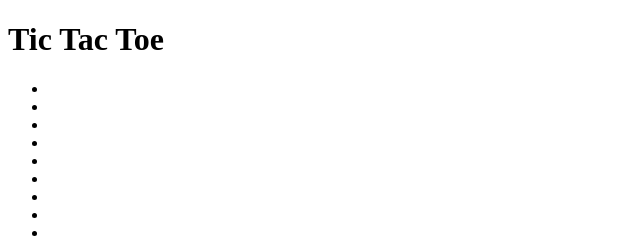
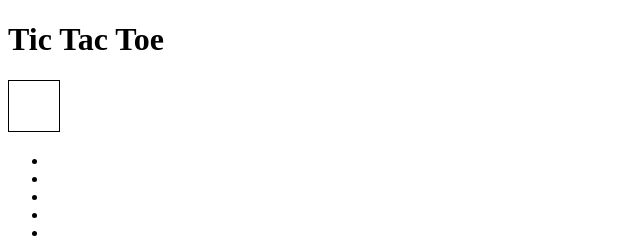
Before and after one commit to leifehetland/tictactoe, a plain HTML site: page index.html in a window 1280 px wide. Shown: the top 240 px of the page, 0-640 px from the left. Drawn offline with Linux system fonts and the light colour scheme.

Commit message:
testing html

```diff
--- a/index.html
+++ b/index.html
@@ -6,6 +6,7 @@
 </head>
 <body>
 	<h1>Tic Tac Toe</h1>
+	<canvas id = "canvas1"  width="50" height="50" style="border:1px solid black" onclick="canvasClicked(1)"></canvas>
 	<ul>
 		<li></li>
 		<li></li>
```
